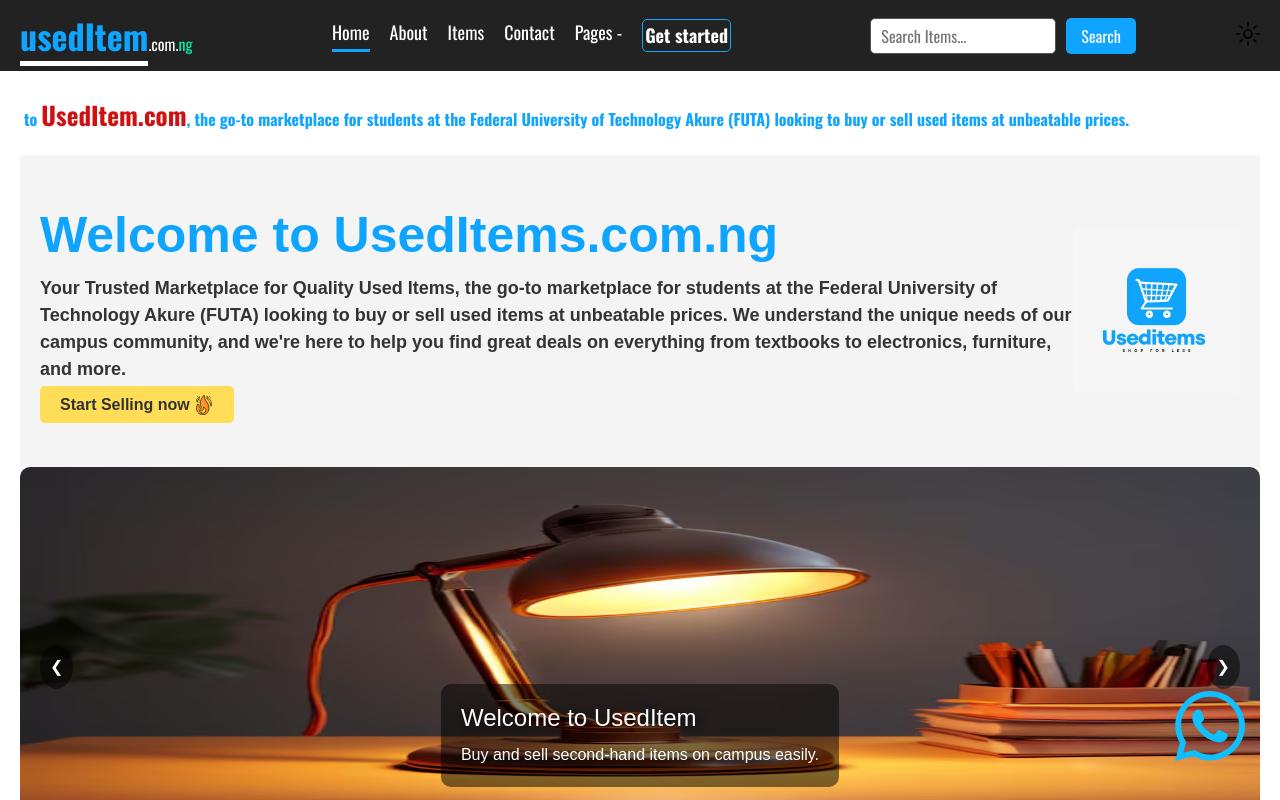
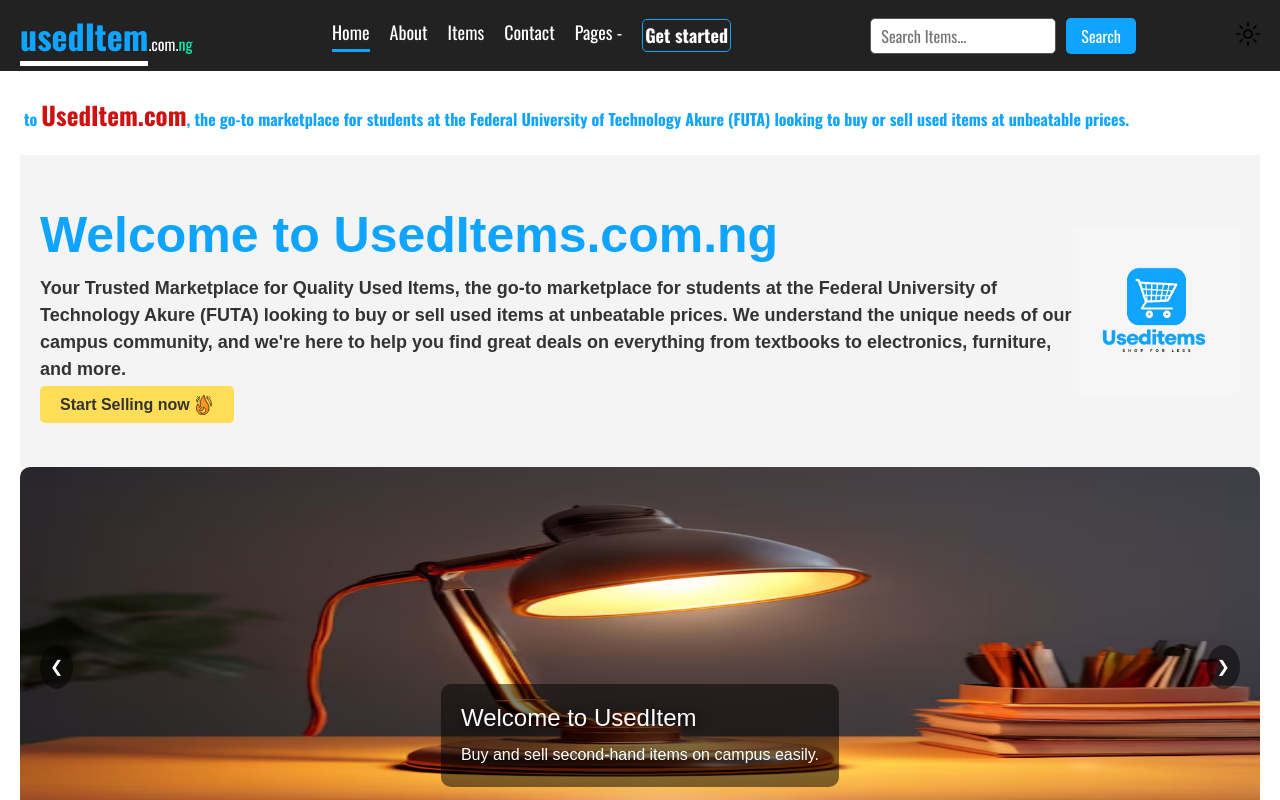
Before and after one commit to code-forcer/useditems, a Next.js app: page / in a window 1280 px wide. Shown: the top 800 px of the page. Built offline with nearby package versions, Linux system fonts and the light colour scheme; no server answers.

Commit message:
Update index.jsx

```diff
--- a/pages/index.jsx
+++ b/pages/index.jsx
@@ -8,7 +8,6 @@
 import PopularItemsSection from '@/components/PopularItemsSection';
 import DisplayAd from '@/components/DisplayAd';
 import TestimonialCarousel from '@/components/TestimonialCarousel';
-import WhatsAppButton from '@/components/WhatsAppButton';
 import FaqAccordion from '@/components/FaqAccordion';
 const Home = () => {
   const slides = [
@@ -98,8 +97,6 @@
           {/* Pagination */}
           <PopularItemsSection/>
           {/* ends here */}
-          {/* whatapp icon link */}
-          <WhatsAppButton/>
           {/* Display ads */}
           <DisplayAd ads={ads}/>
           {/* ends display ads */}
```
